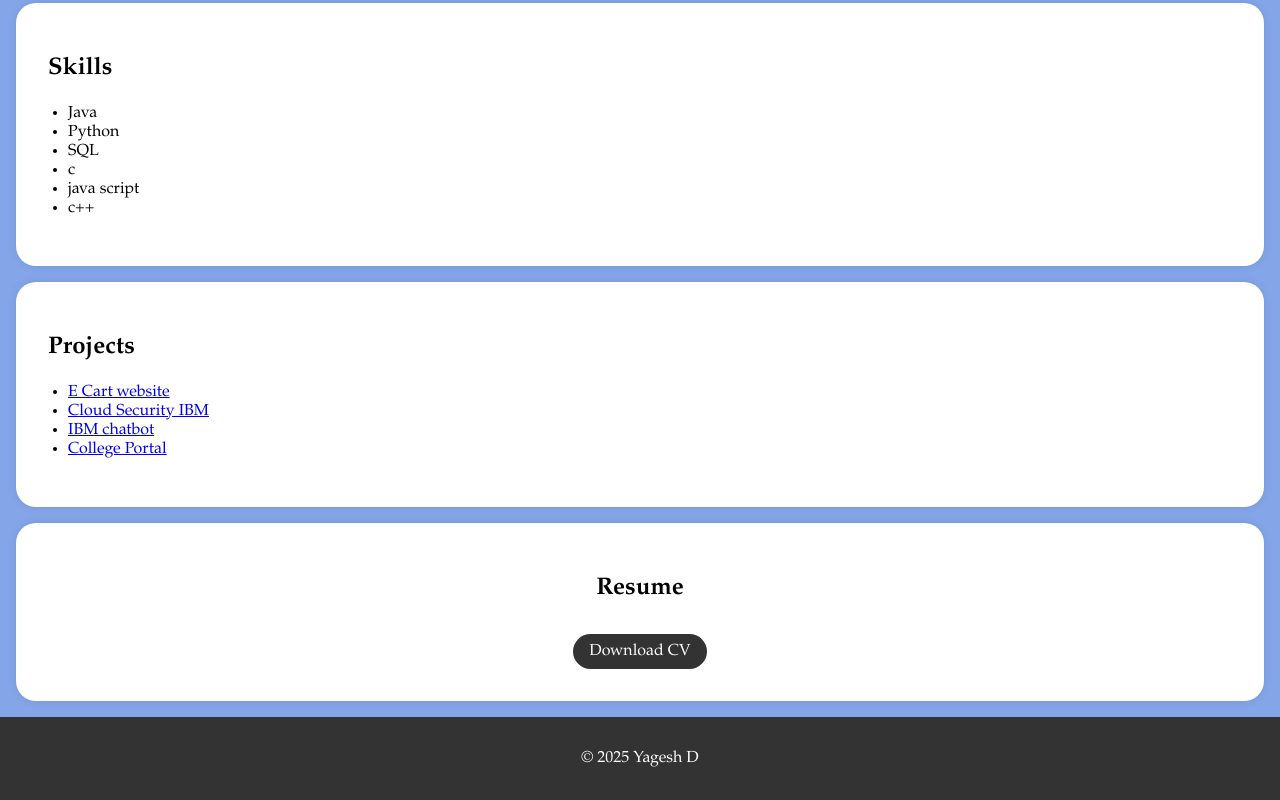
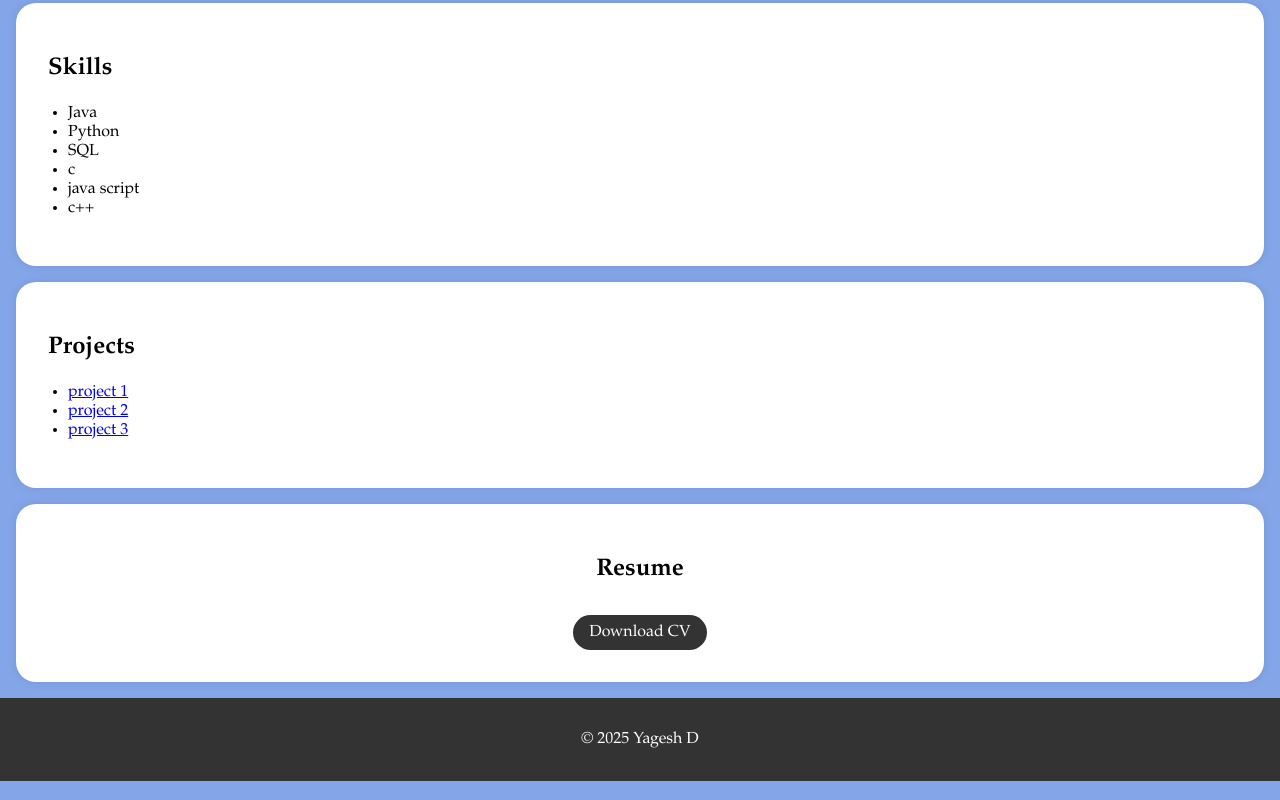
Before and after one commit to 24yagesh/digital-portfolio, a plain HTML site: page index.html in a window 1280 px wide. Shown: the part 867-1667 px from the top of the page. Drawn offline with Linux system fonts and the light colour scheme.

Commit message:
Update index.html

```diff
--- a/index.html
+++ b/index.html
@@ -95,7 +95,7 @@
     <header>
         <div class="header-content">
             <!-- Add your profile picture here -->
-            <img src="https://documents.bcci.tv/resizedimageskirti/164_compress.png" alt="Your Profile Picture" class="profile-picture">
+            <img src="yagesh dp.jpg" alt="Your Profile Picture" class="profile-picture">
             <h1>Yagesh D</h1>
             <p> AMJain College - BCA</p>
             <p> Computer Application</p>
@@ -165,10 +165,9 @@ Outside of my academic work, I’m passionate about continuing to learn new tech
         <div class="section-content">
             <h2>Projects</h2>
             <ul>
-                <li><a href="#">E Cart website</a></li>
-                <li><a href="#">Cloud Security IBM</a></li>
-                <li><a href="#">IBM chatbot</a></li>
-                <li><a href="#">College Portal</a></li>
+                <li><a href="log in page.html">project 1</a></li>
+                <li><a href="salary slip.html">project 2</a></li>
+                <li><a href="timetable.html">project 3</a></li>
                 <!-- Add more project links here -->
             </ul>
         </div>
@@ -179,7 +178,7 @@ Outside of my academic work, I’m passionate about continuing to learn new tech
         <div class="section-content">
             <center>
             <h2>Resume</h2>
-            <a href="resume1.pdf" target="_blank" class="download-button">Download CV</a>
+            <a href="Resume.pdf" target="_blank" class="download-button">Download CV</a>
         </center>
         </div>
 
```
